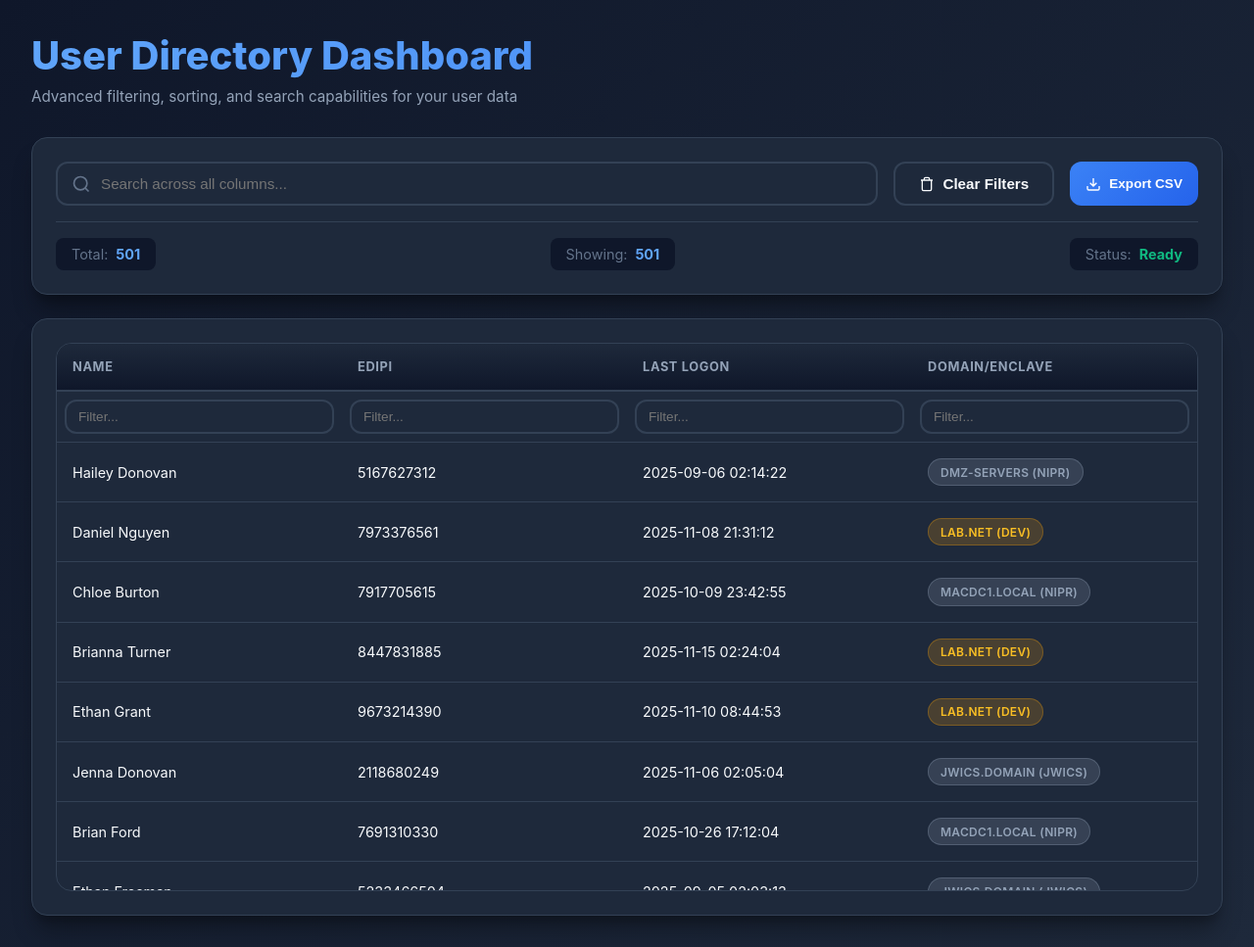
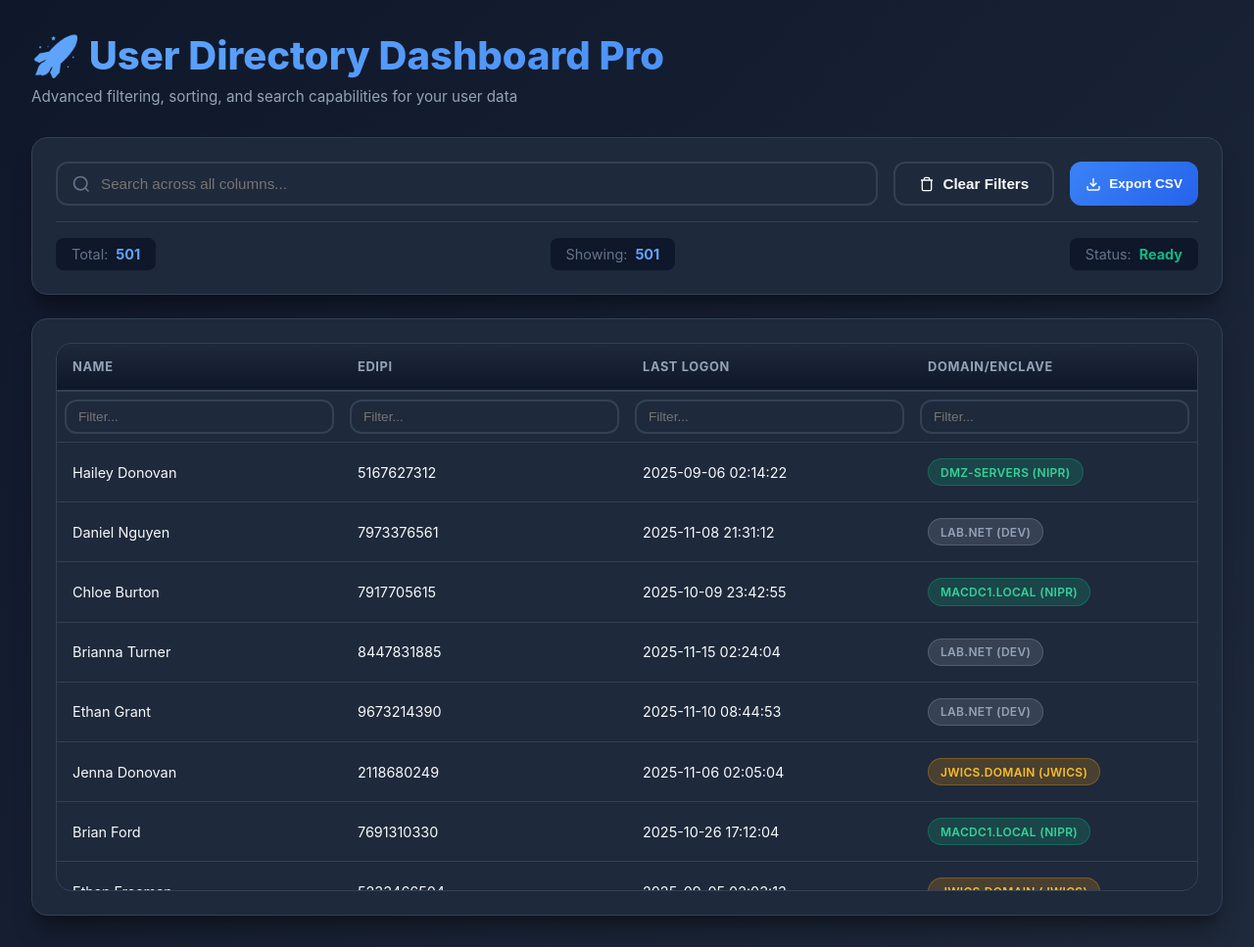
Before and after one commit to Pmcmullen28/User-Database_3, a plain HTML site: page index.html in a window 1280 px wide. Shown: the whole page at 98% size. Drawn offline with Linux system fonts and the light colour scheme.

Commit message:
Refactor badges and update dashboard title

```diff
--- a/index.html
+++ b/index.html
@@ -1,4 +1,3 @@
-
 <!DOCTYPE html>
 <html lang="en">
 <head>
@@ -297,22 +296,22 @@
             letter-spacing: 0.025em;
         }
 
-        .badge-dev {
+        .badge-yellow {
             background: rgba(245, 158, 11, 0.2);
             color: #fbbf24;
             border: 1px solid rgba(245, 158, 11, 0.3);
         }
 
-        .badge-npr {
-            background: rgba(59, 130, 246, 0.2);
-            color: #60a5fa;
-            border: 1px solid rgba(59, 130, 246, 0.3);
-        }
-
-        .badge-spr {
+        .badge-green {
             background: rgba(16, 185, 129, 0.2);
             color: #34d399;
             border: 1px solid rgba(16, 185, 129, 0.3);
+        }
+
+        .badge-red {
+            background: rgba(239, 68, 68, 0.2);
+            color: #f87171;
+            border: 1px solid rgba(239, 68, 68, 0.3);
         }
 
         .badge-default {
@@ -396,7 +395,7 @@
 <body>
     <div class="container">
         <header>
-            <h1>User Directory Dashboard</h1>
+            <h1>🚀 User Directory Dashboard Pro</h1>
             <p class="subtitle">Advanced filtering, sorting, and search capabilities for your user data</p>
         </header>
 
@@ -643,9 +642,19 @@
                     if (headerKey.toLowerCase().includes('domain')) {
                         let badgeClass = 'badge-default';
                         const lowerVal = value.toLowerCase();
-                        if (lowerVal.includes('dev')) badgeClass = 'badge-dev';
-                        else if (lowerVal.includes('npr')) badgeClass = 'badge-npr';
-                        else if (lowerVal.includes('spr')) badgeClass = 'badge-spr';
+
+                        // Red badges
+                        if (lowerVal.includes('sipr') || lowerVal.includes('oa-low')) {
+                            badgeClass = 'badge-red';
+                        }
+                        // Yellow badges
+                        else if (lowerVal.includes('jwics') || lowerVal.includes('oa-high')) {
+                            badgeClass = 'badge-yellow';
+                        }
+                        // Green badges
+                        else if (lowerVal.includes('nipr')) {
+                            badgeClass = 'badge-green';
+                        }
 
                         content = `<span class="domain-badge ${badgeClass}">${value}</span>`;
                     } else {
```
